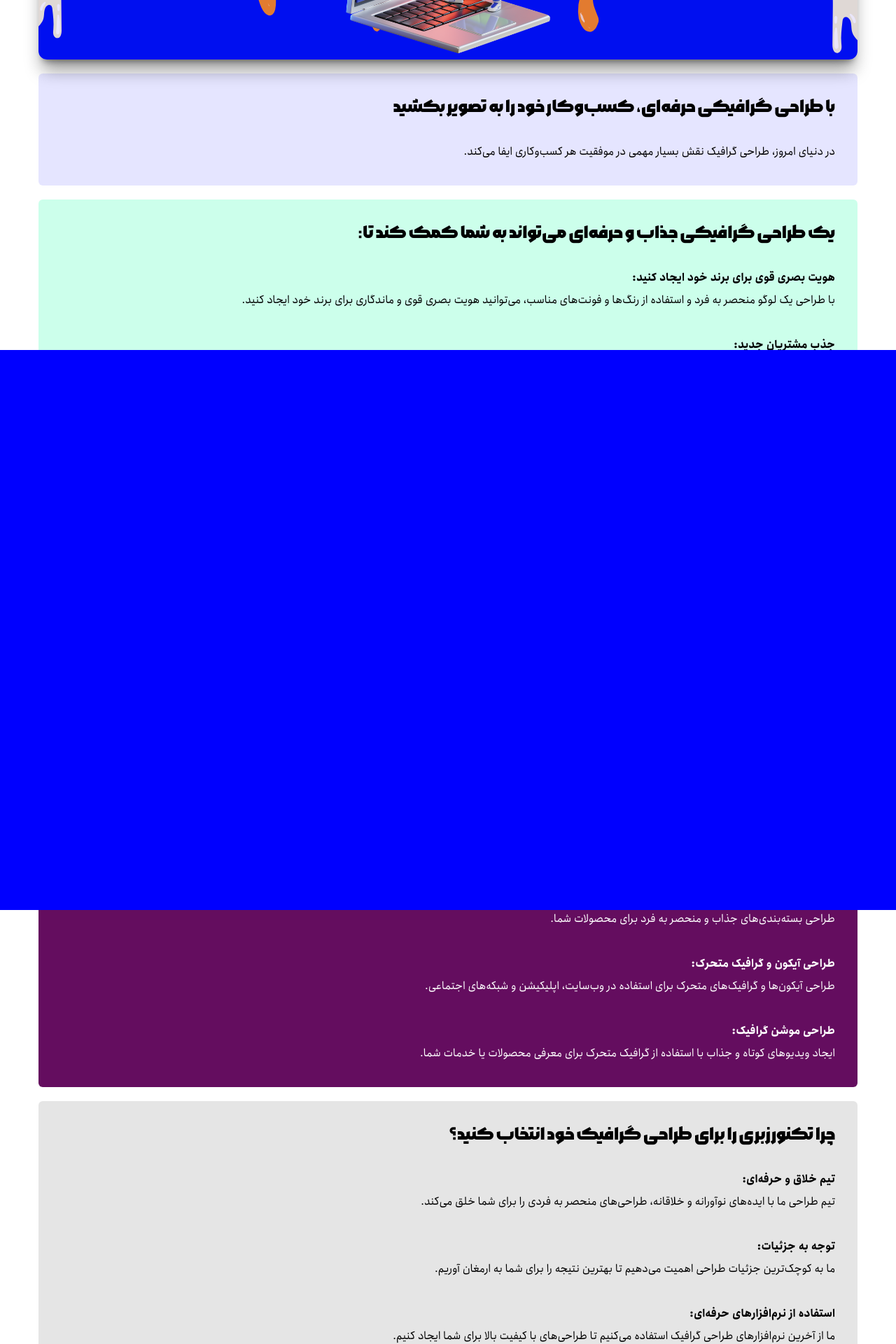
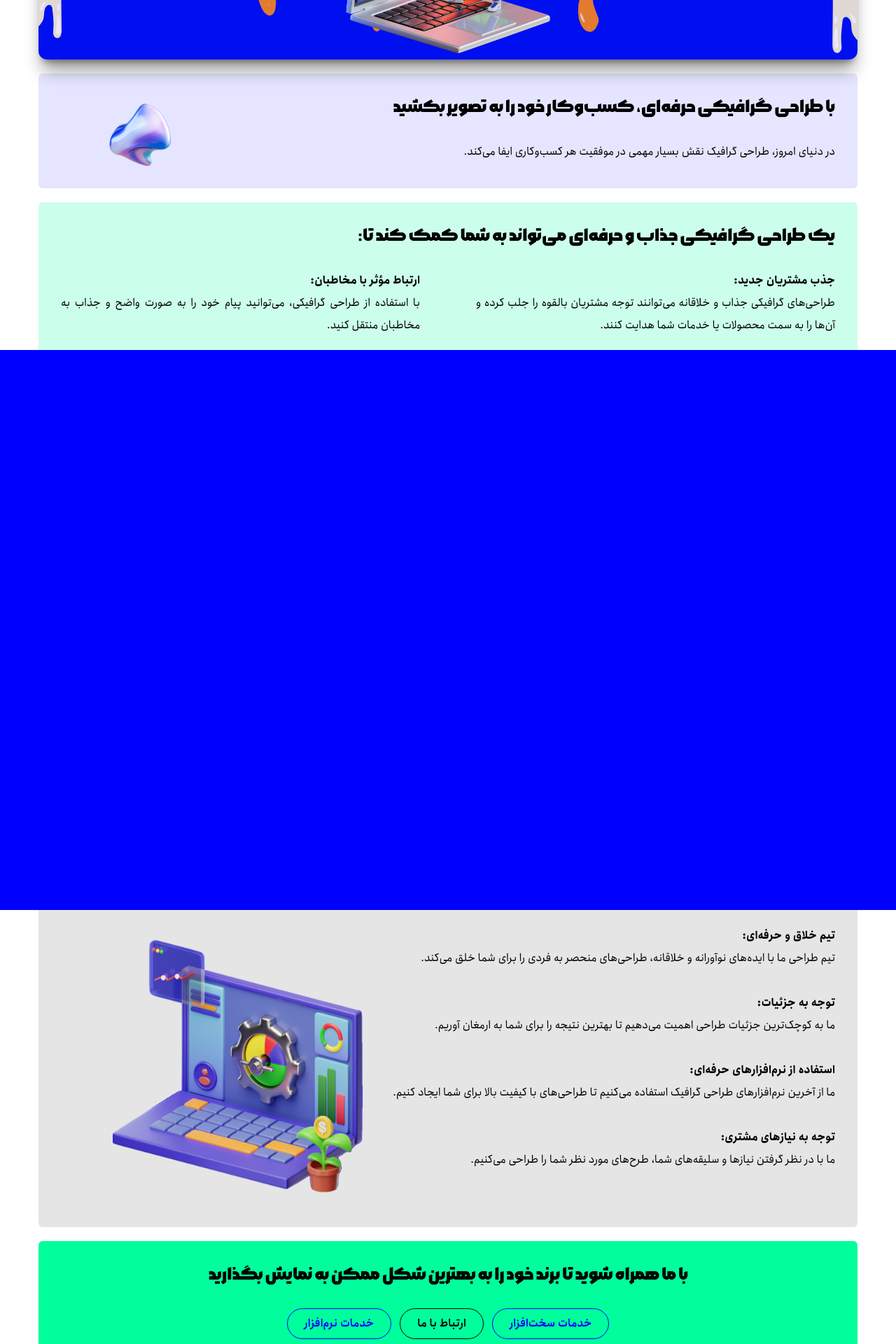
Before and after one commit to NiayeshTorabi/techno-raspberry, a Next.js app: page /graphics in a window 1280 px wide. Shown: the part 300-2220 px from the top of the page at 70% size. Built offline with nearby package versions, Linux system fonts and the light colour scheme.

Commit message:
1.8.4.5.9

```diff
--- a/app/graphics/page.jsx
+++ b/app/graphics/page.jsx
@@ -22,50 +22,56 @@ const Graphics = () => {
               </Button>
       </div>
       <div className="container mx-auto p-8 text-justify bg-accent/10 rounded-md">
-        <h1 className="text-2xl">با طراحی گرافیکی حرفه‌ای، کسب‌وکار خود را به تصویر بکشید
+        <div className="flex xl:flex-row flex-col">
+          <div className="xl:w-[80%] w-full">
+          <h1 className="text-2xl xl:text-right text-center">با طراحی گرافیکی حرفه‌ای، کسب‌وکار خود را به تصویر بکشید
 </h1>
         <br />
         <p>در دنیای امروز، طراحی گرافیک نقش بسیار مهمی در موفقیت هر کسب‌وکاری ایفا می‌کند.
 </p>
+          </div>
+          <div className="xl:w-[20%] w-full flex justify-center">
+            <img src="/images/Graphics1-technoraspberry.png" alt="" className="w-[100px] h-[100px]" />
+          </div>
+        </div>
       </div>
       <div className="container mx-auto p-8 text-justify bg-[#00FF9C]/20 rounded-md">
         <h2 className="text-2xl">یک طراحی گرافیکی جذاب و حرفه‌ای می‌تواند به شما کمک کند تا<span>:</span></h2>
         <br />
-        <h3 className="font-bold">هویت بصری قوی برای برند خود ایجاد کنید<span>:</span></h3><p>با طراحی یک لوگو منحصر به فرد و استفاده از رنگ‌ها و فونت‌های مناسب، می‌توانید هویت بصری قوی و ماندگاری برای برند خود ایجاد کنید.</p>
-        <br />
-        <h3 className="font-bold">جذب مشتریان جدید<span>:</span></h3><p>طراحی‌های گرافیکی جذاب و خلاقانه می‌توانند توجه مشتریان بالقوه را جلب کرده و آن‌ها را به سمت محصولات یا خدمات شما هدایت کنند.</p>
-        <br />
-        <h3 className="font-bold">ارتباط مؤثر با مخاطبان<span>:</span></h3><p>با استفاده از طراحی گرافیکی، می‌توانید پیام خود را به صورت واضح و جذاب به مخاطبان منتقل کنید.</p>
-        <br />
-        <h3 className="font-bold">افزایش فروش<span>:</span></h3><p>طراحی‌های گرافیکی حرفه‌ای می‌توانند به شما کمک کنند تا محصولات یا خدمات خود را به صورت جذاب‌تری به نمایش بگذارید و در نتیجه فروش خود را افزایش دهید.</p>
+        <div className="grid grid-cols-2 xl:gap-20 gap-8">
+          <div><h3 className="font-bold">جذب مشتریان جدید<span>:</span></h3><p>طراحی‌های گرافیکی جذاب و خلاقانه می‌توانند توجه مشتریان بالقوه را جلب کرده و آن‌ها را به سمت محصولات یا خدمات شما هدایت کنند.</p></div>
+          <div><h3 className="font-bold">ارتباط مؤثر با مخاطبان<span>:</span></h3><p>با استفاده از طراحی گرافیکی، می‌توانید پیام خود را به صورت واضح و جذاب به مخاطبان منتقل کنید.</p></div>
+          <div><h3 className="font-bold">افزایش فروش<span>:</span></h3><p>طراحی‌های گرافیکی حرفه‌ای می‌توانند به شما کمک کنند تا محصولات یا خدمات خود را به صورت جذاب‌تری به نمایش بگذارید و در نتیجه فروش خود را افزایش دهید.</p></div>
+          <div><h3 className="font-bold">هویت بصری قوی برای برند خود ایجاد کنید<span>:</span></h3><p>با طراحی یک لوگو منحصر به فرد و استفاده از رنگ‌ها و فونت‌های مناسب، می‌توانید هویت بصری قوی و ماندگاری برای برند خود ایجاد کنید.</p></div>
+        </div>
       </div>
       <div className="container mx-auto p-8 text-justify bg-[#640D5F] rounded-md text-white">
         <h2 className="text-2xl">خدمات طراحی گرافیک ما شامل موارد زیر می‌شود</h2>
         <br />
-        <h3 className="font-bold">طراحی لوگو<span>:</span></h3><p>طراحی لوگوهای منحصر به فرد و ماندگار که بیانگر هویت برند شما باشد.</p>
-        <br />
-        <h3 className="font-bold">طراحی کارت ویزیت<span>:</span></h3><p>طراحی کارت ویزیت‌های زیبا و حرفه‌ای که اولین برداشت مشتریان از کسب‌وکار شما را شکل می‌دهد.</p>
-        <br />
-        <h3 className="font-bold">طراحی پوستر و بنر<span>:</span></h3><p>طراحی پوستر و بنرهای تبلیغاتی جذاب برای معرفی محصولات و خدمات شما.</p>
-        <br />
-        <h3 className="font-bold">طراحی کاتالوگ و بروشور<span>:</span></h3><p>طراحی کاتالوگ و بروشورهای حرفه‌ای برای معرفی محصولات یا خدمات شما به صورت دقیق و جامع.</p>
-        <br />
-        <h3 className="font-bold">طراحی بسته‌بندی<span>:</span></h3><p>طراحی بسته‌بندی‌های جذاب و منحصر به فرد برای محصولات شما.</p>
-        <br />
-        <h3 className="font-bold">طراحی آیکون و گرافیک متحرک<span>:</span></h3><p>طراحی آیکون‌ها و گرافیک‌های متحرک برای استفاده در وب‌سایت، اپلیکیشن و شبکه‌های اجتماعی.</p>
-        <br />
-        <h3 className="font-bold">طراحی موشن گرافیک<span>:</span></h3><p>ایجاد ویدیوهای کوتاه و جذاب با استفاده از گرافیک متحرک برای معرفی محصولات یا خدمات شما.</p>
+        <div className="grid xl:grid-cols-2 gap-10 grid-cols-1">
+          <div><h3 className="font-bold">طراحی لوگو<span>:</span></h3><p>طراحی لوگوهای منحصر به فرد و ماندگار که بیانگر هویت برند شما باشد.</p></div>
+          <div><h3 className="font-bold">طراحی کارت ویزیت<span>:</span></h3><p>طراحی کارت ویزیت‌های زیبا و حرفه‌ای که اولین برداشت مشتریان از کسب‌وکار شما را شکل می‌دهد.</p></div>
+          <div><h3 className="font-bold">طراحی پوستر و بنر<span>:</span></h3><p>طراحی پوستر و بنرهای تبلیغاتی جذاب برای معرفی محصولات و خدمات شما.</p></div>
+          <div><h3 className="font-bold">طراحی کاتالوگ و بروشور<span>:</span></h3><p>طراحی کاتالوگ و بروشورهای حرفه‌ای برای معرفی محصولات یا خدمات شما به صورت دقیق و جامع.</p></div>
+          <div><h3 className="font-bold">طراحی آیکون و گرافیک متحرک<span>:</span></h3><p>طراحی آیکون‌ها و گرافیک‌های متحرک برای استفاده در وب‌سایت، اپلیکیشن و شبکه‌های اجتماعی.</p></div>
+          <div><h3 className="font-bold">طراحی موشن گرافیک<span>:</span></h3><p>ایجاد ویدیوهای کوتاه و جذاب با استفاده از گرافیک متحرک برای معرفی محصولات یا خدمات شما.</p></div>
+        </div>
       </div>
       <div className="container mx-auto p-8 text-justify bg-black/10 rounded-md">
       <h2 className="text-2xl">چرا تکنورزبری را برای طراحی گرافیک خود انتخاب کنید؟</h2>
       <br />
-      <h3 className="font-bold">تیم خلاق و حرفه‌ای<span>:</span></h3><p>تیم طراحی ما با ایده‌های نوآورانه و خلاقانه، طراحی‌های منحصر به فردی را برای شما خلق می‌کند.</p>
+      <div className="flex xl:flex-row flex-col">
+        <div><h3 className="font-bold">تیم خلاق و حرفه‌ای<span>:</span></h3><p>تیم طراحی ما با ایده‌های نوآورانه و خلاقانه، طراحی‌های منحصر به فردی را برای شما خلق می‌کند.</p>
         <br />
         <h3 className="font-bold">توجه به جزئیات<span>:</span></h3><p>ما به کوچک‌ترین جزئیات طراحی اهمیت می‌دهیم تا بهترین نتیجه را برای شما به ارمغان آوریم.</p>
         <br />
         <h3 className="font-bold">استفاده از نرم‌افزارهای حرفه‌ای<span>:</span></h3><p>ما از آخرین نرم‌افزارهای طراحی گرافیک استفاده می‌کنیم تا طراحی‌های با کیفیت بالا برای شما ایجاد کنیم.</p>
         <br />
-        <h3 className="font-bold">توجه به نیازهای مشتری<span>:</span></h3><p>ما با در نظر گرفتن نیازها و سلیقه‌های شما، طرح‌های مورد نظر شما را طراحی می‌کنیم.</p>
+        <h3 className="font-bold">توجه به نیازهای مشتری<span>:</span></h3><p>ما با در نظر گرفتن نیازها و سلیقه‌های شما، طرح‌های مورد نظر شما را طراحی می‌کنیم.</p></div>
+        <div>
+          <img src="/images/Graphics2-technoraspberry.png" alt="" className="w-[400px] h-[400px] xl:pr-10 pr-0"/>
+        </div>
+      </div>
       </div>
       <div className="container mx-auto p-8 bg-[#00FF9C] rounded-md text-center">
         <h2 className="text-2xl">با ما همراه شوید تا برند خود را به بهترین شکل ممکن به نمایش بگذارید</h2>
```
Also changed, not shown: public/images/Graphics1-technoraspberry.png (added), public/images/Graphics2-technoraspberry.png (added).
